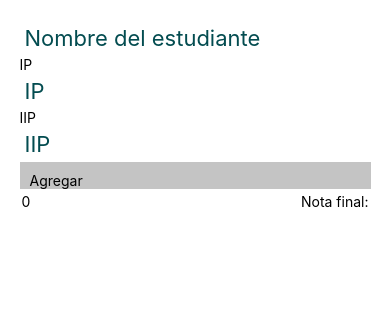
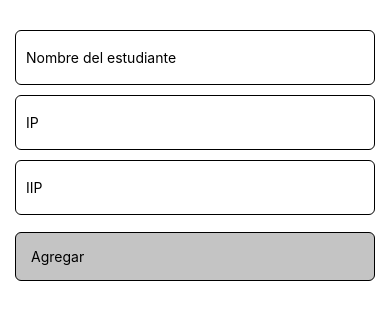
Before and after one commit to MinWick/Notas, a React Native app: screen / in a window 390 px wide. Shown: the top 320 px of the page. Built offline with nearby package versions, Linux system fonts and the light colour scheme.

Commit message:
Solucionando errores y agregando estilos

```diff
--- a/App.tsx
+++ b/App.tsx
@@ -2,11 +2,11 @@ import { StatusBar } from 'expo-status-bar';
 import React from 'react';
 import { StyleSheet, Text, View } from 'react-native';
 import Notas from './src/screen/Notas';
-
+import Note from './src/screen/Note';
 export default function App() {
   return (
     <View style={styles.container}>
-     <Notas></Notas>
+     <Note/>
     </View>
   );
 }
--- a/src/components/Gnotas.tsx
+++ /dev/null
@@ -1,56 +0,0 @@
-import React from 'react'
-import { StyleSheet, Text, TextInput, View } from 'react-native'
-
-
-interface Props{
-    title:string;
-    defaultValue:string;
-    onChangeText:(text: string) => void;
-}
-const Gnotas = ({title, defaultValue, onChangeText}:Props) => {
-
-    return (
-        <View>
-             <View>
-             <Text >{title}</Text>
-            <TextInput
-                style={styles.Tinputs}
-                placeholder={defaultValue}
-                onChangeText={text => onChangeText(text)}
-            />
-        </View>
-        </View>
-    )
-}
-
-export default Gnotas
-
-const styles = StyleSheet.create({
-    Tinputs: {
-        backgroundColor: '#FFFFFF',
-        borderRadius: 8,
-        padding: 5,
-        fontSize: 22,
-        color: '#034C50',
-        alignItems: 'flex-start',
-
-    },
-    constainer: {
-        width: '95%',
-        flexDirection: 'row',
-        justifyContent: 'space-between',
-        marginBottom: 2,
-        paddingVertical: 2,
-        paddingHorizontal: 2,
-        borderRadius: 2,
-        marginTop: 2
-    },
-    button: {
-        paddingTop: 25,
-        backgroundColor: "#05786A",
-        paddingLeft: 100,
-        paddingRight: 100,
-        alignItems:'center'
-    }
-
-})
--- a/src/screen/Notas.tsx
+++ b/src/screen/Notas.tsx
@@ -1,47 +1,41 @@
 import React, { useEffect, useState } from 'react'
 import { Button, StyleSheet, Text, TextInput, TouchableOpacity, View, ScrollView } from 'react-native'
-import Gnotas from '../components/Gnotas'
 
 const Notas = () => {
+
     const [palabra, setPalabra] = useState([''])
     const [text, setText] = useState<string>('');
     const [FNota, setFNota] = useState<string>('')
     const [SNota, setSNota] = useState<string>('')
-    const [resultado, setResultado] = useState<number[]>([])
+    const [total, setTotal] = useState<string[]>([])
 
     const hasndleShow = () => {
-        const newuser: string[] = [text]
-        const users = [...palabra, ...newuser]
-        setPalabra(users)
+        const texts: string[] = [text]
+        const allText: string[] = [...palabra, ...texts]
+        setPalabra(allText)
 
-
-        let result = parseFloat(FNota) + parseFloat(SNota)
-        let resultFinal = (result / 2)
-        const NF = [...resultado, resultFinal]
-        setResultado(NF)
+        const parcials = (parseFloat(FNota) + parseFloat(SNota))/2
+        const Total: string[] = [parcials.toString()]
+        const TTotal: string[] = [...total, ...Total]
+        setTotal(TTotal)
     }
-    useEffect(() => {
-     hasndleShow
-    }, [resultado, setResultado])
     return (
         <ScrollView contentContainerStyle={styles.contentContainer}>
             <TextInput style={styles.Tinputs}
                 placeholder='Nombre del estudiante'
                 onChangeText={text => setText(text)}
             />
-            <Gnotas
-                title={"IP"}
-                defaultValue={"IP"}
-                onChangeText={setFNota}
+            <TextInput
+                placeholder='IP'
+                onChangeText={FNota => setFNota(FNota)}
             />
-            <Gnotas
-                title={"IIP"}
-                defaultValue={"IIP"}
-                onChangeText={setSNota}
+            <TextInput
+                 placeholder='IIP'
+                 onChangeText={SNota => setSNota(SNota)}
             />
             <View>
                 <Text>
-                    {resultado}
+                    { total }
                 </Text>
             </View>
 
@@ -53,19 +47,29 @@ const Notas = () => {
                     Agregar
                 </Text>
             </TouchableOpacity>
-            {
-                palabra.map((item, index, datos) =>
+            {/* {
+                palabra.map((lista, index) =>
                     <View style={styles.constainer}>
-                        <Text>
-                            {index} {item}
+                        <Text key={index}>
+                            {lista}
                         </Text>
                         <Text > Nota final:
-                            {resultado[index]}
+                            {total[index]}
                         </Text>
                     </View>
 
                 )
+            } */
+                palabra.map((estudiante, index) => (
+                    <View style={styles.constainer}>
+                        <Text key={index}>{index}{estudiante} </Text>
+                        <Text>
+                            Jarellys: {total[index]}
+                        </Text>
+                    </View>
+                ))
             }
+
         </ScrollView>
     )
 }
--- /dev/null
+++ b/src/screen/Note.tsx
@@ -0,0 +1,140 @@
+import React, { useState } from 'react'
+import { Button, StyleSheet, Text, TextInput, TouchableOpacity, View, ScrollView } from 'react-native'
+
+const Note = () => {
+
+    const [palabra, setPalabra] = useState<string[]>([])
+    const [text, setText] = useState<string>('');
+    const [FNota, setFNota] = useState<string>('')
+    const [SNota, setSNota] = useState<string>('')
+    const [total, setTotal] = useState<string[]>([])
+
+    const hasndleShow = () => {
+        const texts: string[] = [text]
+        const allText: string[] = [...palabra, ...texts]
+        setPalabra([...palabra,text])
+
+        const parcials = (parseFloat(FNota) + parseFloat(SNota))/2
+        const Total: string[] = [parcials.toString()]
+        const TTotal: string[] = [...total, ...Total]
+        setTotal([...total,parcials.toString()])
+    }
+    return (
+        <ScrollView contentContainerStyle={styles.contentContainer}>
+            <TextInput style={styles.input}
+                placeholder='Nombre del estudiante'
+                onChangeText={text => setText(text)}
+            />
+            <TextInput style={styles.input}
+                placeholder='IP'
+                onChangeText={FNota => setFNota(FNota)}
+            />
+            <TextInput style={styles.input}
+                 placeholder='IIP'
+                 onChangeText={SNota => setSNota(SNota)}
+            />
+            <View>
+            </View>
+
+            <TouchableOpacity
+                style={styles.button}
+                onPress={hasndleShow}
+            >
+                <Text>
+                    Agregar
+                </Text>
+            </TouchableOpacity>
+            {
+                palabra.map((estudiante, index) => (
+                    <View style={styles.lista}>
+                        <Text key={index}> {estudiante} </Text>
+                        <Text style={[
+                                      total[index] < '60' ? styles.textReprobed : null,
+                                      total[index] > '59' ? styles.textAprobado : null
+                    ]}>
+                           Nota Final {total[index]}
+                        </Text>
+                    </View>
+                ))
+            }
+
+        </ScrollView>
+    )
+}
+
+export default Note
+
+const styles = StyleSheet.create({
+    container: {
+        paddingTop: 20,
+        paddingLeft: 20,
+        paddingRight: 20,
+        width: '100%',
+        borderTopRightRadius: 20,
+        borderTopLeftRadius: 20,
+        flex: 1,
+        //borderWidth: 1,
+    },
+    datosEntrada: {},
+    inputSection: {},
+    input: {
+        marginTop: 10,
+        borderWidth: 1,
+        paddingVertical: 18,
+        paddingHorizontal: 130,
+        paddingStart: 10,
+        borderRadius: 6,
+    },
+    parciales: {
+        paddingTop: 20,
+        display: 'flex',
+        flexDirection: 'row',
+        justifyContent: 'space-between',
+    },
+    inputPaciales: {
+        width: 40,
+        borderWidth: 1,
+        textAlign: 'center',
+        paddingVertical: 15,
+    },
+    button: {
+        borderWidth: 1,
+        borderRadius: 6,
+        paddingVertical: 15,
+        paddingHorizontal: 15,
+        marginTop: 17,
+        justifyContent: 'center',
+        backgroundColor: '#C4C4C4',
+    },
+    listaSection: {
+        paddingHorizontal: 7,
+        marginTop: 30,
+        justifyContent: 'space-between',
+        borderWidth: 2,
+        paddingVertical: 27,
+        borderRadius: 6,
+        borderColor: '#22B5A3'
+    },
+    lista: {
+        marginBottom: 20,
+        marginHorizontal: 5,
+        borderWidth: 1,
+        backgroundColor: '#a1caf1',
+        paddingVertical: 25,
+        paddingHorizontal: 7,
+        borderRadius: 7,
+        alignItems: 'center',
+        justifyContent: 'space-between',
+        flexDirection: 'row',
+    },
+    textAprobado: {
+        color: 'green',
+    },
+    textReprobed: {
+        color: 'red',
+    },
+    contentContainer: {
+        paddingVertical: 20
+    },
+
+})
```
